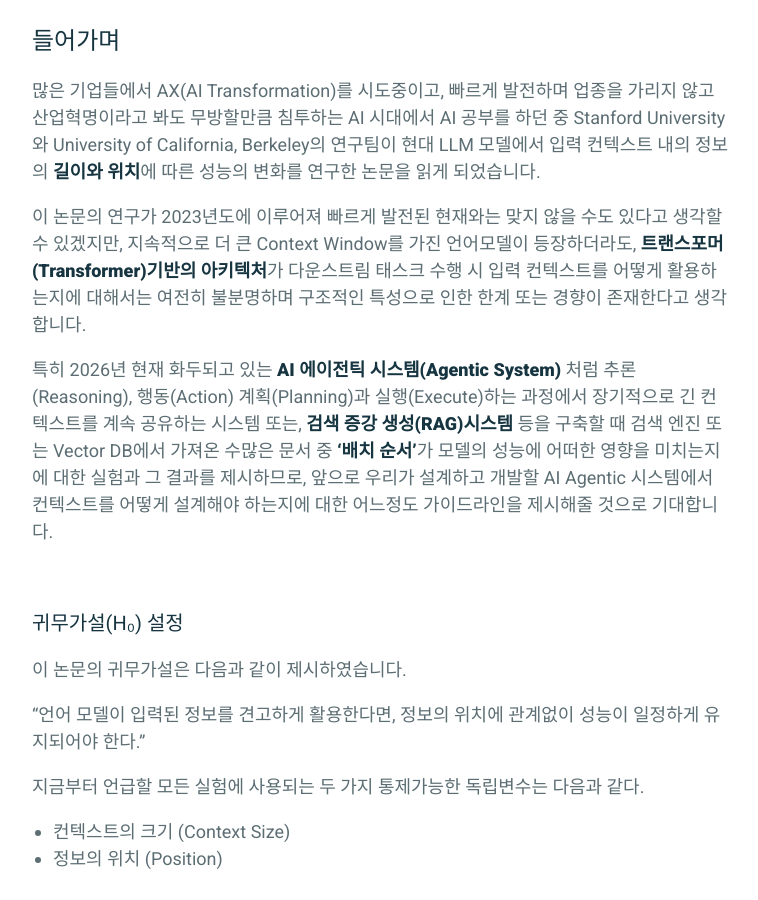
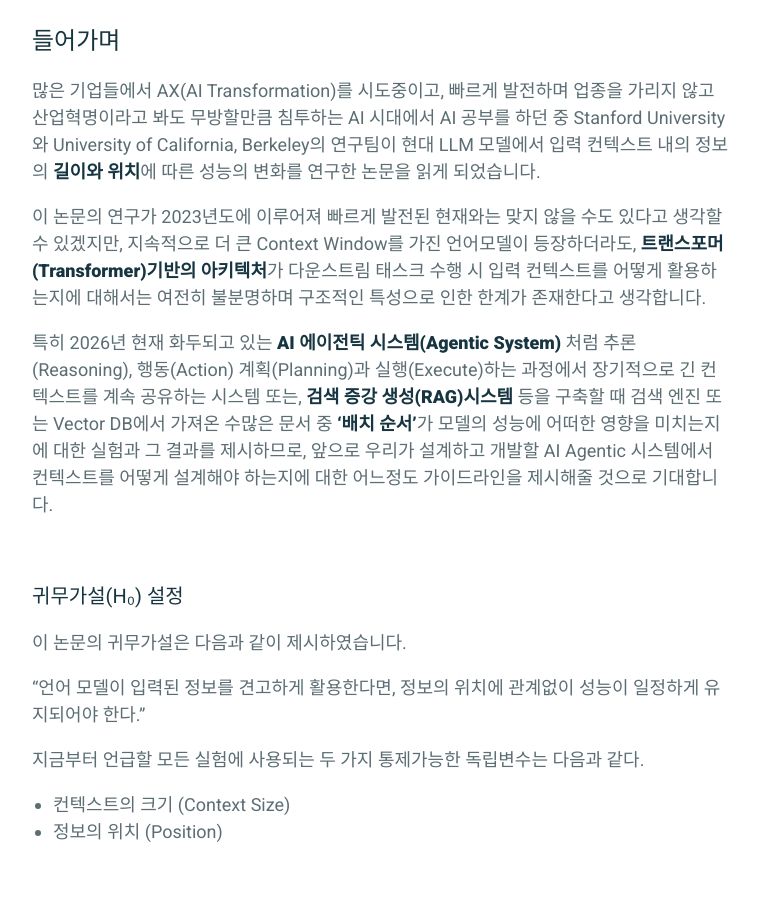
Before and after one commit to parkhuiwo0/parkhuiwo0.github.io, a Jekyll site: the page built from _posts/2026-03-27-Lost-In-the-Middle.md, in a window 1280 px wide and 900 px high, scrolled down 485 px. Shown: the whole window, without its empty margins (258-1016 px from the left). Built offline with Jekyll 4.4.1, drawn with Linux system fonts in a browser that asks for light colours.

Commit message:
Update 2026-03-27-Lost-In-the-Middle.md

```diff
--- a/_posts/2026-03-27-Lost-In-the-Middle.md
+++ b/_posts/2026-03-27-Lost-In-the-Middle.md
@@ -10,7 +10,7 @@
 ## 들어가며
 많은 기업들에서 AX(AI Transformation)를 시도중이고, 빠르게 발전하며 업종을 가리지 않고 산업혁명이라고 봐도 무방할만큼 침투하는 AI 시대에서 AI 공부를 하던 중 Stanford University와 University of California, Berkeley의 연구팀이 현대 LLM 모델에서 입력 컨텍스트 내의 정보의 **길이와 위치**에 따른 성능의 변화를 연구한 논문을 읽게 되었습니다. <br>
 
-이 논문의 연구가 2023년도에 이루어져 빠르게 발전된 현재와는 맞지 않을 수도 있다고 생각할 수 있겠지만, 지속적으로 더 큰 Context Window를 가진 언어모델이 등장하더라도, **트랜스포머(Transformer)기반의 아키텍처**가 다운스트림 태스크 수행 시 입력 컨텍스트를 어떻게 활용하는지에 대해서는 여전히 불분명하며 구조적인 특성으로 인한 한계 또는 경향이 존재한다고 생각합니다. <br>
+이 논문의 연구가 2023년도에 이루어져 빠르게 발전된 현재와는 맞지 않을 수도 있다고 생각할 수 있겠지만, 지속적으로 더 큰 Context Window를 가진 언어모델이 등장하더라도, **트랜스포머(Transformer)기반의 아키텍처**가 다운스트림 태스크 수행 시 입력 컨텍스트를 어떻게 활용하는지에 대해서는 여전히 불분명하며 구조적인 특성으로 인한 한계가 존재한다고 생각합니다. <br>
 
 특히 2026년 현재 화두되고 있는 **AI 에이전틱 시스템(Agentic System)** 처럼 추론(Reasoning), 행동(Action) 계획(Planning)과 실행(Execute)하는 과정에서 장기적으로 긴 컨텍스트를 계속 공유하는 시스템 또는, **검색 증강 생성(RAG)시스템** 등을 구축할 때 검색 엔진 또는 Vector DB에서 가져온 수많은 문서 중 **'배치 순서'**가 모델의 성능에 어떠한 영향을 미치는지에 대한 실험과 그 결과를 제시하므로, 앞으로 우리가 설계하고 개발할 AI Agentic 시스템에서 컨텍스트를 어떻게 설계해야 하는지에 대한 어느정도 가이드라인을 제시해줄 것으로 기대합니다.
 
```
